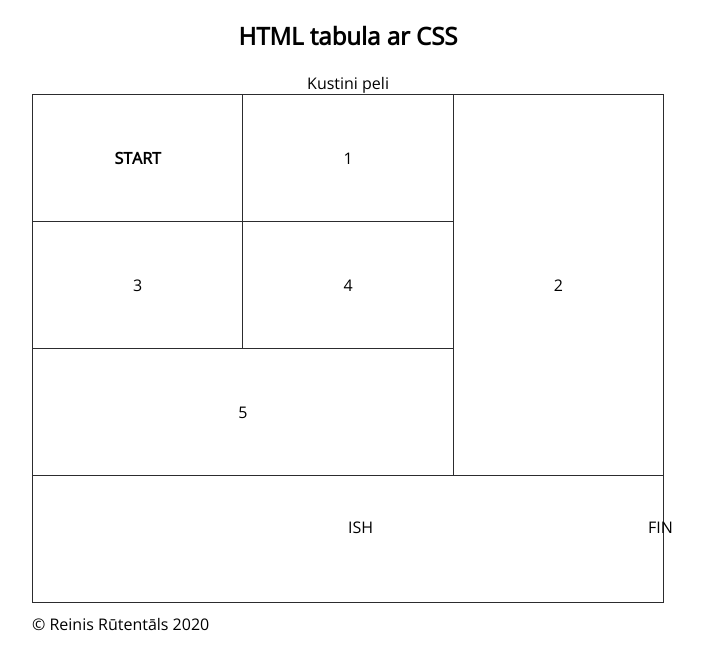
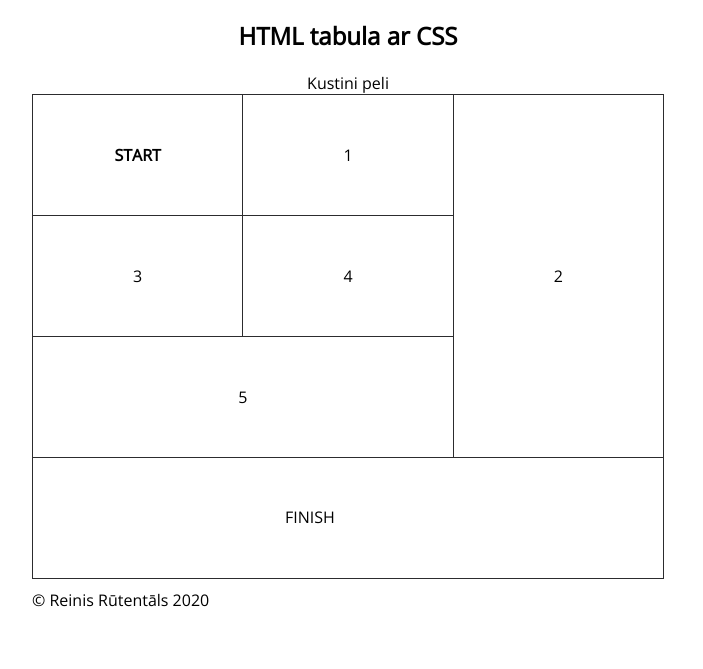
Before and after one commit to ReinisRu/1.majasdarbs-tabulas, a plain HTML site: page index.html in a window 1280 px wide. Shown: the part 67-736 px from the top of the page, without its empty margins (292-995 px from the left). Drawn offline with nearby package versions, Linux system fonts and the light colour scheme.

Commit message:
version with "FINISH"

```diff
--- a/index.html
+++ b/index.html
@@ -31,9 +31,13 @@
                 <td colspan="2">5</td>
             </tr>
             <tr>
-                <td colspan="3" class="animation">
-                    <div class="to-left">FIN</div>
-                    <div class="to-right">ISH</div>
+                <td colspan="3">
+                    <div class="animation">
+                        <div class="finish">FINISH</div>
+                        <div class="to-right"></div>
+                        <div class="to-left"></div>
+                    </div>
+
                 </td>
             </tr>
         </table>
--- a/style.css
+++ b/style.css
@@ -117,23 +117,30 @@ table, th, td {
 
   th, td {
     width: 33%;
-    height: 12vh;
-    padding: 15px;
+    height: 15vh;
+    padding: 0;
     text-align: center;
   }
 
-  .animation .to-left {
-    float: right;
-    height: 45px;
+  .animation {
+    display: flex;
+    position: relative;
+    justify-content: space-between;
+    height: 100%;
+  }
+
+  .to-left, .to-right {
     width: 0;
-    background: salmon;
+    background: var(--color-light-red);
+    opacity: 1;
   }
-  .animation .to-right {
-    display: inline-block;
-    height: 45px;
-    width: 0;
-    background: turquoise;
-  }
+
+.finish {
+  position: absolute;
+  left: 40%;
+  top: 40%;
+  z-index: -1;
+}
 
   .animation:hover .to-right,
   .animation:hover .to-left {
@@ -144,8 +151,10 @@ table, th, td {
   @keyframes fill-horizontal {
     0% {
       width: 0;
+      opacity: 0;
     }
     100% {
       width: 50%;
+      opacity: 1;
     }
   }
```
